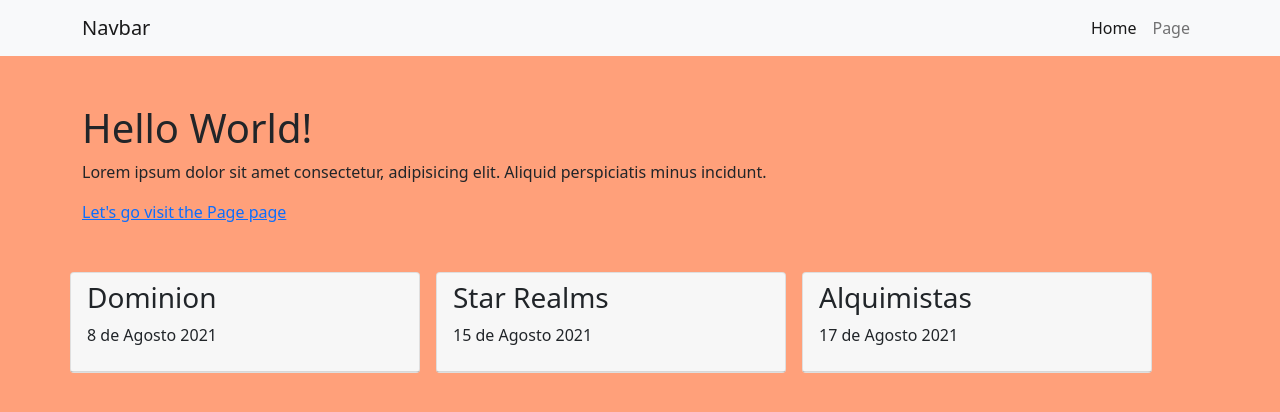
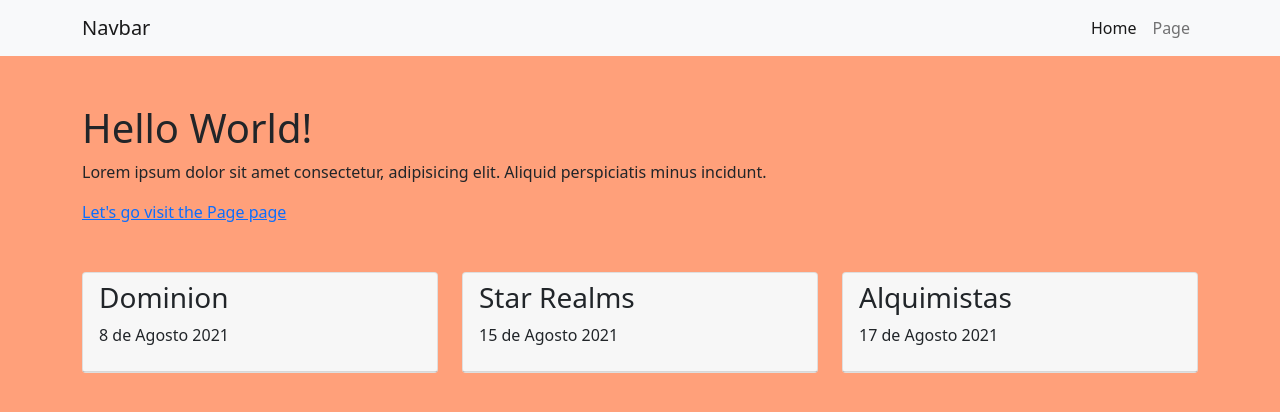
Before and after one commit to pazspera/nunjucks-test, a website: page views/index.html in a window 1280 px wide. Drawn offline with nearby package versions, Linux system fonts and the light colour scheme; files that its build step writes are made by us from their sources.

Commit message:
arreglé problema alineación cards en la row

```diff
--- a/public/marta/main.css
+++ b/public/marta/main.css
@@ -8,7 +8,7 @@ body{
     background-color: lightsalmon;
 }
 
-.card{
+/* .card{
     padding: 0 !important;
 }
 
@@ -16,4 +16,4 @@ body{
     .card {
         max-width: 350px;
     }
-}
+} */
--- a/views/_card.html
+++ b/views/_card.html
@@ -1,8 +1,10 @@
 {% macro card(game, date)%}
-    <div class="card col-12 col-md-6 col-lg-4">
-        <div class="card-header">
-            <h3>{{ game }}</h3>
-            <p>{{ date }}</p>
+    <div class="col-12 col-md-6 col-lg-4">
+        <div class="card">
+            <div class="card-header">
+                <h3>{{ game }}</h3>
+                <p>{{ date }}</p>
+            </div>
         </div>
     </div>
 {% endmacro %}
--- a/views/index.html
+++ b/views/index.html
@@ -18,7 +18,7 @@
     </div>
 
     <div class="container">
-        <div class="row gap-3">
+        <div class="row">
             {{ card('Dominion', '8 de Agosto 2021')}}
             {{ card('Star Realms', '15 de Agosto 2021')}}
             {{ card('Alquimistas', '17 de Agosto 2021')}}
```
